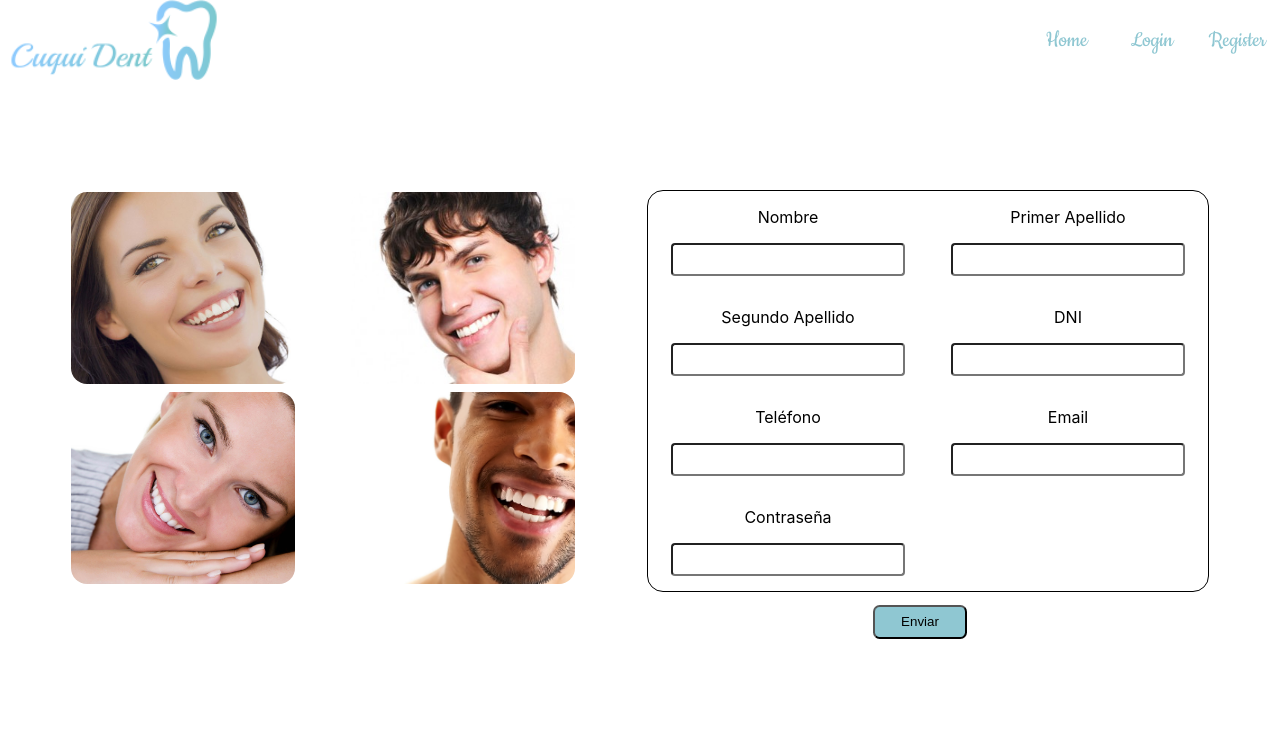
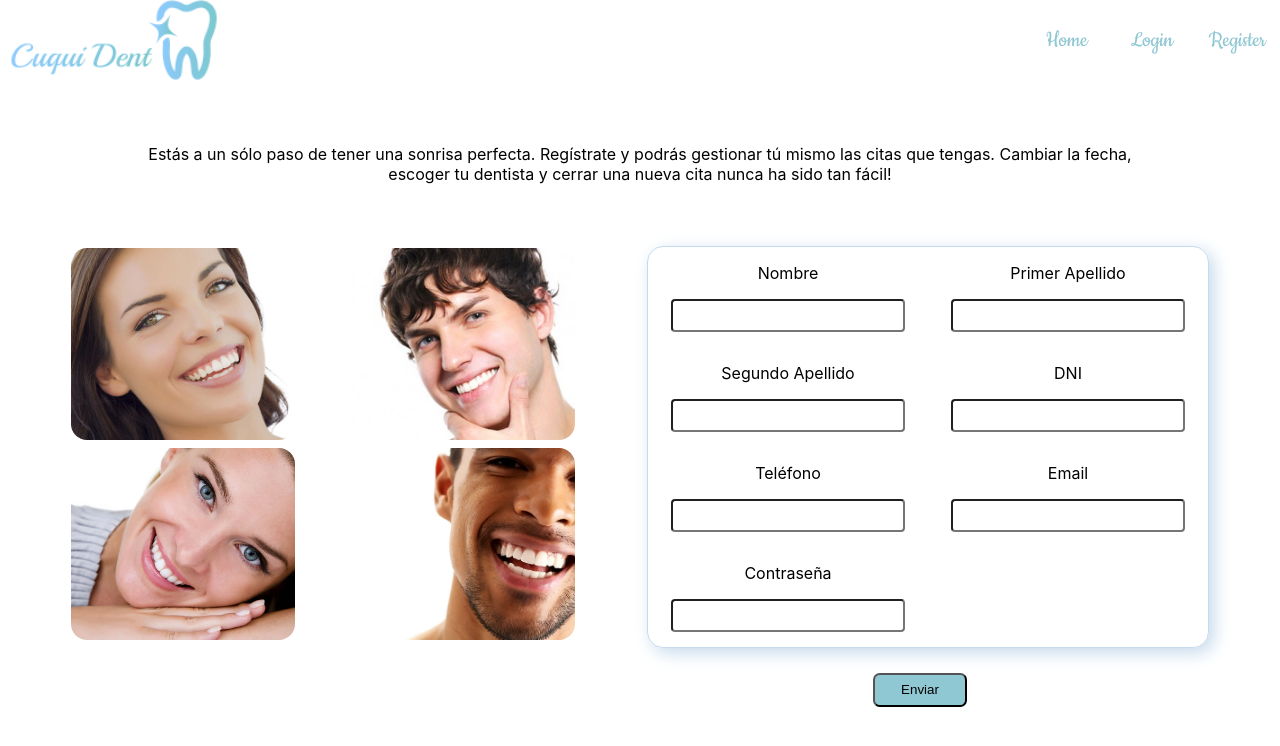
Before and after one commit to jellis24/frontend-clinica-dental, a React (Create React App) app: page /register in a window 1280 px wide. Shown: the top 746 px of the page. Built offline with nearby package versions, Linux system fonts and the light colour scheme.

Commit message:
Changes on register view css

```diff
--- a/src/containers/Register/Register.css
+++ b/src/containers/Register/Register.css
@@ -4,10 +4,16 @@
     align-items: center;
     justify-content: center;
 }
+.textoEncabezado{
+    margin-top: 3em;
+    width: 65em;
+    display: flex;
+    align-items: flex-start;
+}
 .containerCompuesto{
     width: 100%;
-    height: 30em;
-    margin-top: 2em;
+    height: 27em;
+    margin-top: 1em;
     display: flex;
     flex-direction: row;
     align-items: flex-end;
@@ -17,7 +23,6 @@
 .imagenSonrisa{
     width: 35em;
     height: 25em;
-
     display: grid;
     grid-template-columns: repeat(2, 1fr);
     border-radius: 1em;
@@ -37,7 +42,8 @@ img {
     width: 35em;
     height: 25em;
     margin-left: 1em;
-    border: 0.1em solid black;
+    border: 0.1em solid rgb(198, 218, 236);
+    box-shadow: 5px 5px 17px rgb(198, 218, 236);
     border-radius: 1em;
     display: grid;
     grid-template-columns: repeat(2, 1fr);
@@ -58,6 +64,7 @@ img {
 .pieFormulario{
     width: 35em;
     height: 7em;
+    margin-top: 1.5em;
     display: flex;
     flex-direction: column;
     align-items: center;
--- a/src/containers/Register/Register.jsx
+++ b/src/containers/Register/Register.jsx
@@ -95,7 +95,13 @@ const Register = () =>{
 
     return(
         <div className="vistaRegister">
-
+            <div className="textoEncabezado">
+                    <p>
+                        Estás a un sólo paso de tener una sonrisa perfecta. Regístrate y podrás gestionar tú mismo
+                         las citas que tengas. Cambiar la fecha, escoger tu dentista y cerrar una nueva cita nunca
+                         ha sido tan fácil!
+                    </p>
+                </div>
             {/* <pre>{JSON.stringify(customer,null,2)}</pre> */}
             <div className="containerCompuesto">
 
```
